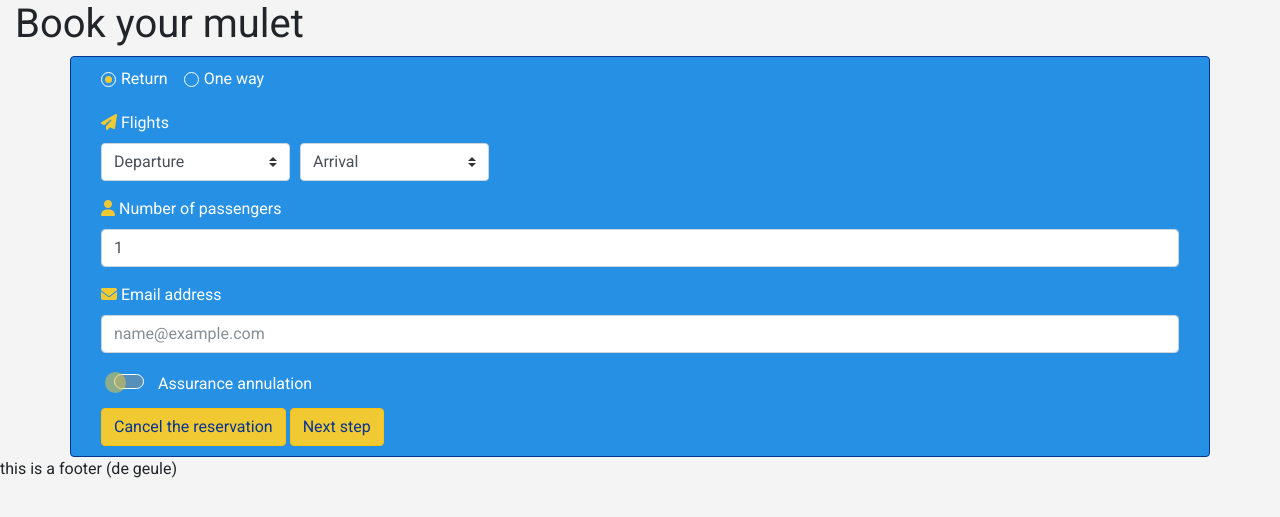
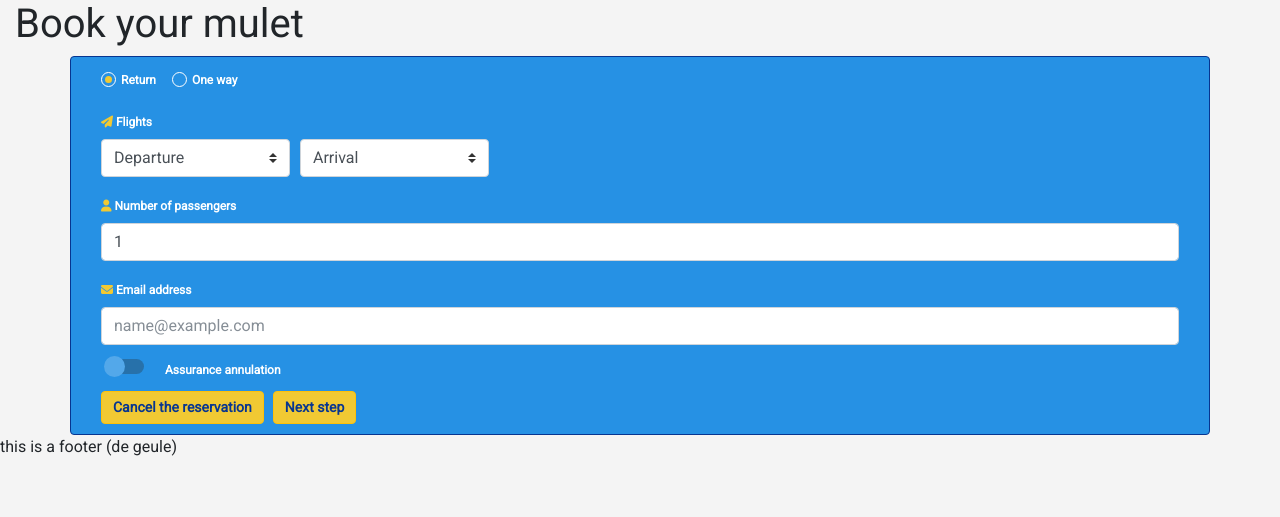
Before and after one commit to ChristopheSim/BryanAir, a PHP site: page /BryanAir/reservation in a window 1280 px wide. Shown: the part 68-585 px from the top of the page. Run offline with PHP 8.4, Linux system fonts and the light colour scheme; data comes from the database, SQL or seed files in the repository; some libraries are stand-ins or nearby versions.

Commit message:
small style changes

```diff
--- a/ressources/CSS/style.css
+++ b/ressources/CSS/style.css
@@ -66,7 +66,7 @@ object #document path
     background-color: transparent;
     border-radius: 50%;
     border: 1.5px solid white;
-    margin-top: 5px;
+    margin-top: 1px;
 
 }
 
@@ -92,7 +92,7 @@ object #document path
 	background: rgb(241, 201, 51);
 }
 
-.fa
+.res-icon
 {
     color:rgb(241, 201, 51);
 }
@@ -102,13 +102,12 @@ object #document path
     position: relative;
     height: 15px;
     width: 30px;
-    background-color: #578fbb;
+    background-color: hsla(206, 63%, 41%, 1);
     border-radius: 7.5px;
-    border: 0.5px solid white;
-    margin-top: 5px;
+    margin-top: -3px;
     display: inline-block;
     margin-left: -7px;
-    margin-right: 10px;
+    margin-right: 18px;
 }
 
 /* Style the indicator (dot/circle) */
@@ -120,7 +119,7 @@ object #document path
 	width: 21px;
 	height: 21px;
 	border-radius: 50%;
-    background-color: rgba(241, 201, 51,0.5);
+    background-color: hsla(206, 78%, 62%, 1);
     -webkit-transition: .4s;
     transition: .4s;
 }
@@ -135,4 +134,14 @@ object #document path
 {
     background-color: rgb(241, 201, 51);
     color:#073590;
+    font-weight: 700;
+    font-size: 14px;
+    padding: 5px 11px;
+    margin-right: 5px;
 }
+
+label
+{
+    font-weight: 700;
+    font-size: 12px;
+}
--- a/templates/reservation.html
+++ b/templates/reservation.html
@@ -21,7 +21,7 @@
             </div>
             <div class="form-group">
 
-                <label class="text-white " > <i class="fa fa-paper-plane" aria-hidden="true"></i> Flights </label>
+                <label class="text-white " > <i class="fa fa-paper-plane res-icon" aria-hidden="true"></i> Flights </label>
                 <div class="form-row">
                     <div class="col-auto">
                             <select class="custom-select form-control" name="departure" required>
@@ -40,12 +40,12 @@
             </div>
 
             <div class="form-group">
-                <label class="text-white"><i class="fa fa-user" aria-hidden="true"></i> Number of passengers</label>
+                <label class="text-white"><i class="fa fa-user res-icon" aria-hidden="true"></i> Number of passengers</label>
                 <input type="number" class="form-control" min="1" Value="1" name="NumberOfPassengers" required>
             </div>
 
             <div class="form-group">
-                <label class="text-white"><i class="fa fa-envelope" aria-hidden="true"></i> Email address</label>
+                <label class="text-white"><i class="fa fa-envelope res-icon" aria-hidden="true"></i> Email address</label>
                 <input type="email" class="form-control" placeholder="name@example.com" name="email" required>
             </div>
 
@@ -53,6 +53,7 @@
                     <label class="form-check-label text-white">
                         <input class="form-check-input" type="checkbox" name="inssurance" value="">
                         <span class="toggle"></span>
+
                         Assurance annulation
                     </label>
                 </div>
```
Also changed, not shown: templates/confirmation.html (+7 -3 lines).
